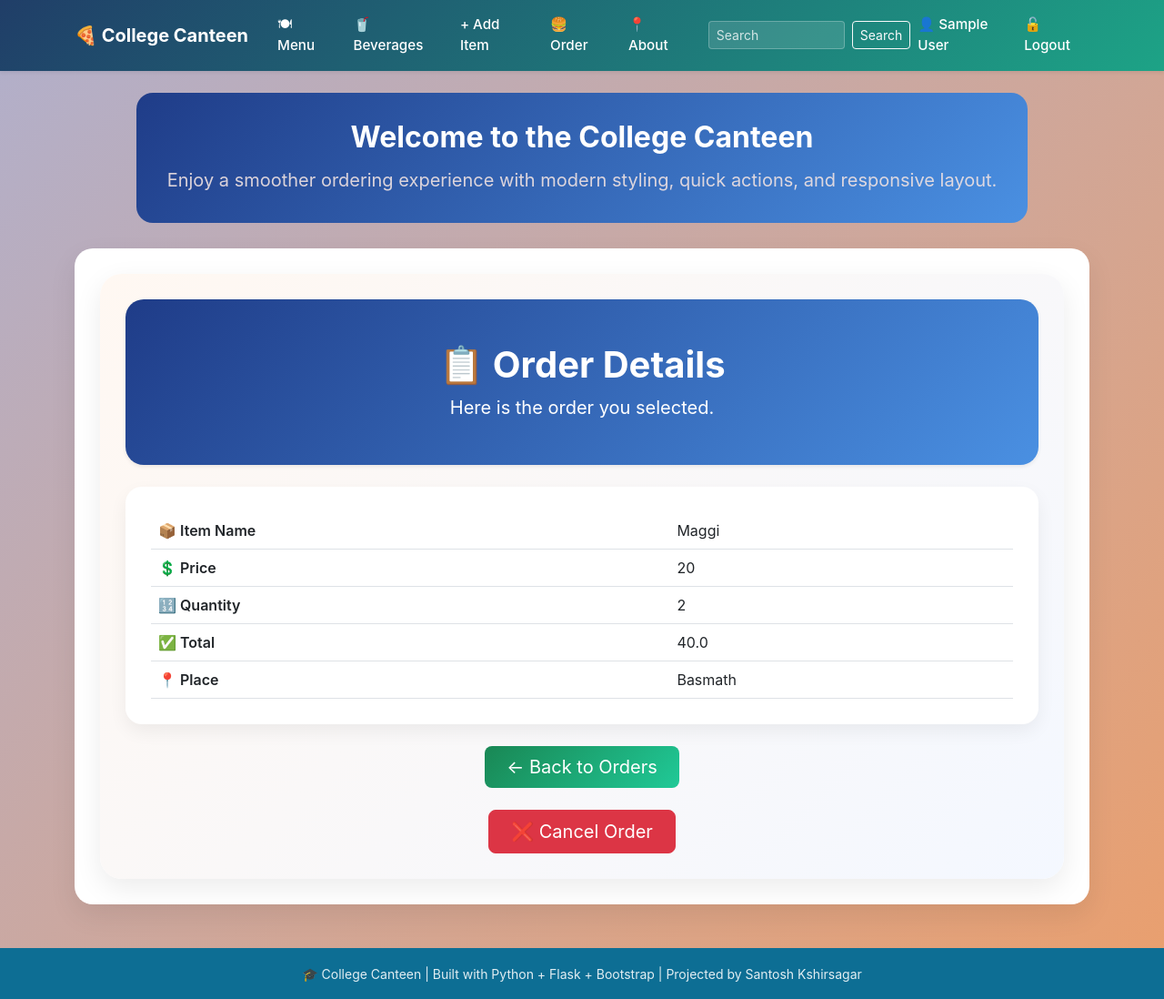
After one commit to santoshkshirsagar8989-cyber/PYTHON_PROGRAMS, a Flask app: page /order_deatil/2 in a window 1280 px wide. The commit adds this page. Shown: the whole page at 91% size. Run offline with Flask 3, Linux system fonts and the light colour scheme; the visitor is signed in with stand-in values (Sample User, id 1); data comes from the database, SQL or seed files in the repository; both versions use the stored data as it was after the commit.

Commit message:
Ordre_detail page and Cancel order button added

```diff
--- a/app.py
+++ b/app.py
@@ -55,6 +55,40 @@ def order():
     conn.close()
     return render_template('order.html', items=items)
 
+@app.route('/order_deatil/<int:order_id>')
+def order_deatil(order_id):
+    if 'name' not in session:
+        flash('Please login first', 'danger')
+        return redirect(url_for('login'))
+
+    conn = get_db_orders()
+    order = conn.execute('SELECT * FROM allorder WHERE id = ?', (order_id,)).fetchone()
+    conn.close()
+
+    if not order:
+        flash('You have not placed any order yet.', 'danger')
+        return redirect(url_for('order'))
+
+    return render_template('order_deatil.html', order=order)
+
+@app.route('/cancel_order/<int:order_id>', methods=['POST'])
+def cancel_order(order_id):
+    if 'name' not in session:
+        flash('Please login first', 'danger')
+        return redirect(url_for('login'))
+
+    conn = get_db_orders()
+    order = conn.execute('SELECT id FROM allorder WHERE id = ?', (order_id,)).fetchall()
+
+    if order:
+        conn.execute('DELETE FROM allorder WHERE id = ?', (order_id,))
+        conn.commit()
+        flash('Order cancelled successfully', 'success')
+    else:
+        flash('Order not found', 'danger')
+
+    conn.close()
+    return redirect(url_for('order'))
 
 @app.route("/menu")
 def menu():
--- /dev/null
+++ b/templates/order_deatil.html
@@ -0,0 +1,80 @@
+{% extends "base.html" %}
+{% block title %}Order Detail{% endblock %}
+
+{% block content %}
+<style>
+  .order-page {
+    background: linear-gradient(135deg, #fff8f2 0%, #f4f8ff 100%);
+    border-radius: 24px;
+    padding: 28px;
+    box-shadow: 0 10px 30px rgba(0, 0, 0, 0.08);
+  }
+
+  .hero-card {
+    background: linear-gradient(135deg, #1f3c88 0%, #4a90e2 100%);
+    color: white;
+    border: none;
+    border-radius: 20px;
+  }
+
+  .table-card {
+    border: none;
+    border-radius: 18px;
+    overflow: hidden;
+    box-shadow: 0 8px 20px rgba(0, 0, 0, 0.06);
+  }
+
+  .btn-secondary-custom {
+    background: linear-gradient(135deg, #198754 0%, #20c997 100%);
+    color: white;
+    border: none;
+  }
+</style>
+
+<div class="order-page">
+  <div class="card hero-card shadow-sm mb-4">
+    <div class="card-body text-center py-5">
+      <h1 class="fw-bold mb-2">📋 Order Details</h1>
+      <p class="mb-0 fs-5">Here is the order you selected.</p>
+    </div>
+  </div>
+
+  <div class="card table-card mb-4">
+    <div class="card-body card-hover">
+      <table class="table table-hover mb-0 align-middle">
+        <tbody>
+          <tr>
+            <th class="fw-semibold">📦 Item Name</th>
+            <td>{{ order.name }}</td>
+          </tr>
+          <tr>
+            <th class="fw-semibold">💲 Price</th>
+            <td>{{ order.price }}</td>
+          </tr>
+          <tr>
+            <th class="fw-semibold">🔢 Quantity</th>
+            <td>{{ order.quantity }}</td>
+          </tr>
+          <tr>
+            <th class="fw-semibold">✅ Total</th>
+            <td>{{ (order.price|float) * (order.quantity|int) }}</td>
+          </tr>
+          <tr>
+            <th class="fw-semibold">📍 Place</th>
+            <td>{{ order.place }}</td>
+          </tr>
+        </tbody>
+      </table>
+    </div>
+  </div>
+
+  <div class="text-center mt-4">
+    <a href="{{ url_for('order') }}" class="btn btn-secondary-custom btn-lg px-4">← Back to Orders</a>
+  </div>
+    <div class="text-center mt-4">
+        <form action="{{ url_for('cancel_order', order_id=order.id) }}" method="post" class="d-inline">
+            <button type="submit" class="btn btn-danger btn-lg px-4" onclick="return confirm('Are you sure you want to cancel this order?')">❌ Cancel Order</button>
+        </form>
+    </div>
+</div>
+{% endblock %}
```
Also changed, not shown: templates/order.html (+34 -34 lines), myorder.db, myproject.db.
